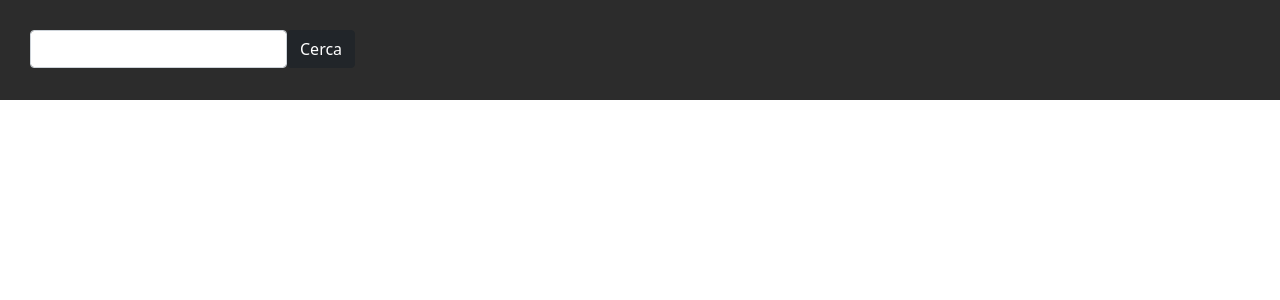
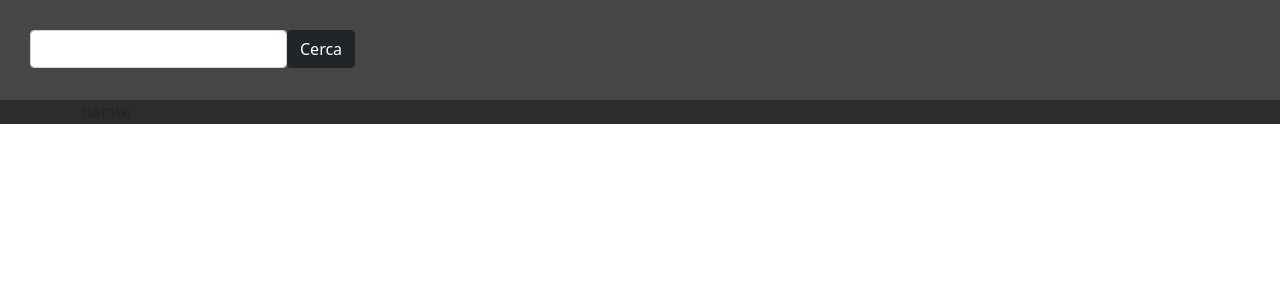
Before and after one commit to gualtierigio/vue-boolflix, a Vue app: page / in a window 1280 px wide. Shown: the top 300 px of the page. Built offline with nearby package versions, Linux system fonts and the light colour scheme.

Commit message:
passo i risultati da app a main

```diff
--- a/src/App.vue
+++ b/src/App.vue
@@ -37,5 +37,6 @@ export default {
 
 <style lang="scss">
 @import './style/general.scss';
+@import './style/variables.scss';
 
 </style>
--- /dev/null
+++ b/src/components/Cards.vue
@@ -0,0 +1,13 @@
+<template>
+  <div>patate</div>
+</template>
+
+<script>
+export default {
+    name: 'Cards'
+}
+</script>
+
+<style lang='scss' scoped>
+
+</style>
--- a/src/components/Header.vue
+++ b/src/components/Header.vue
@@ -26,11 +26,12 @@ export default {
 </script>
 
 <style lang="scss" scoped>
+@import '../style/variables.scss';
 
 header{
     padding: 30px;
     height: 100px;
-    background-color: rgb(44, 44, 44);
+    background-color: $main-color;
 }
 
 </style>
--- a/src/components/Main.vue
+++ b/src/components/Main.vue
@@ -1,18 +1,33 @@
 <template>
     <main>
+        <div class="container">
+            <div class="row">
+                <div class="col-6 col-md-4 col-lg-2">
+                    <Cards />
+                </div>
+            </div>
+        </div>
         <!-- <p v-for="(movie, id) in movies" :key="id"></p> -->
     </main>
 </template>
 
 <script>
-
+import Cards from './Cards.vue'
 
 export default {
     name: 'Main',
+    components: {
+        Cards
+    }
 
 }
 </script>
 
 <style lang="scss" scoped>
+@import '../style/variables.scss';
+
+main{
+    background-color: $secondary-color;
+}
 
 </style>
--- /dev/null
+++ b/src/style/variables.scss
@@ -0,0 +1,2 @@
+$main-color: rgb(70, 70, 70);
+$secondary-color: rgb(44, 44, 44);
```
